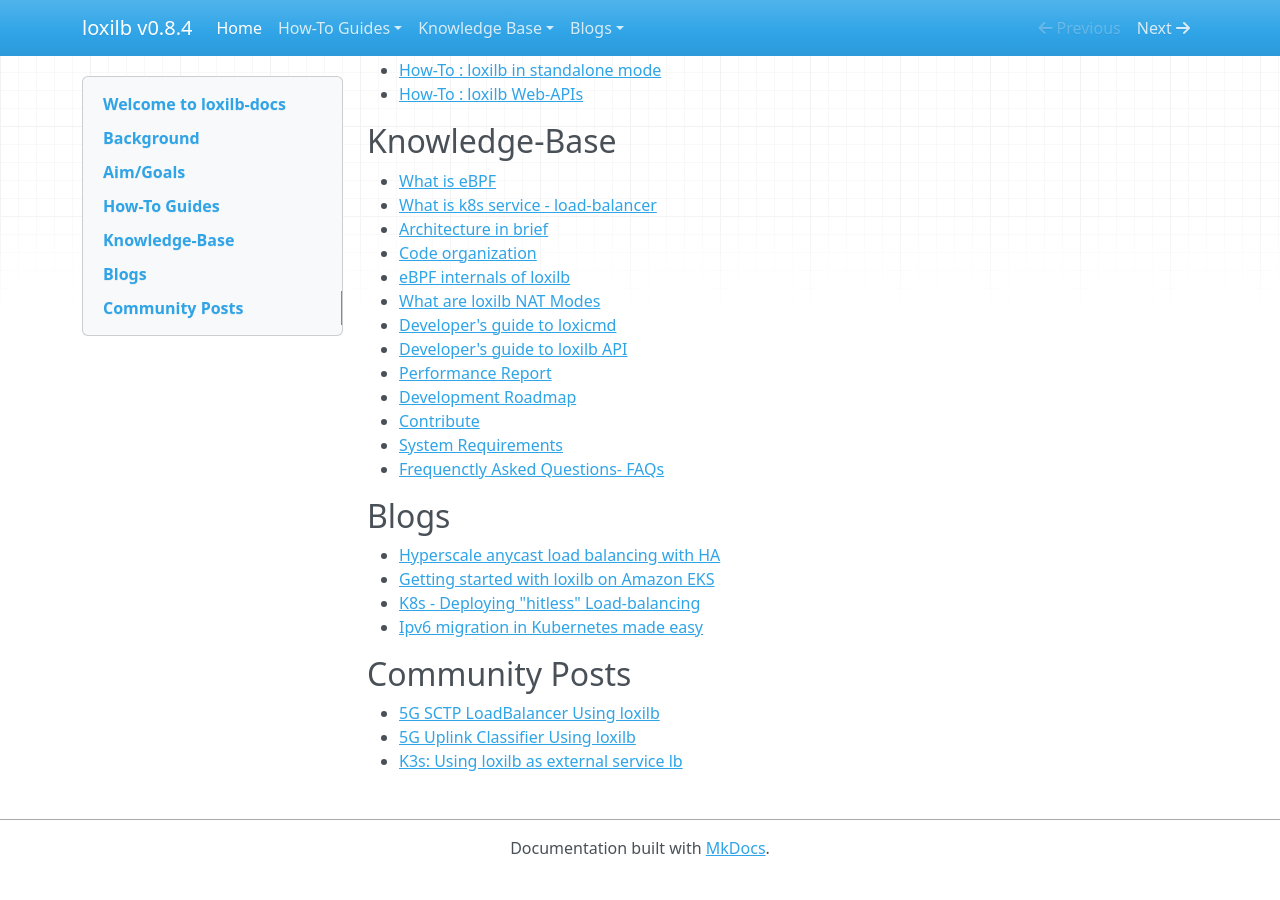
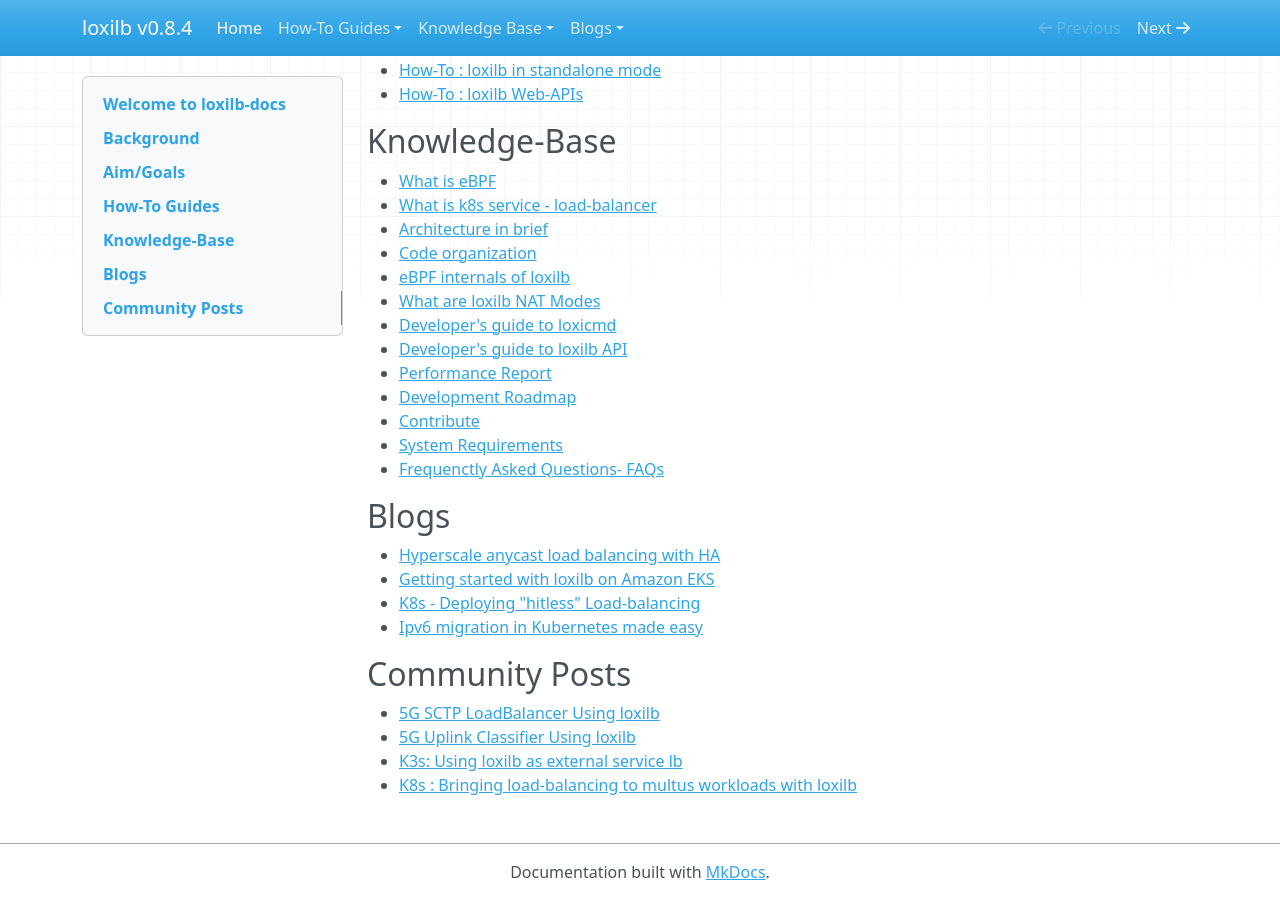
Before and after one commit to loxilb-io/loxilbdocs, an MkDocs documentation site: the page built from docs/index.md, in a window 1280 px wide and 900 px high, scrolled down 1592 px. Built offline with MkDocs 1.6.1, drawn with Linux system fonts in a browser that asks for light colours; nearby versions of some CDN libraries; before the commit the page ends 2468 px from its top, so only the background shows below that.

Commit message:
Update index.md

```diff
--- a/docs/index.md
+++ b/docs/index.md
@@ -74,3 +74,4 @@
 - [5G SCTP LoadBalancer Using loxilb](https://futuredon.medium.com/5g-sctp-loadbalancer-using-loxilb-b525198a9103)
 - [5G Uplink Classifier Using loxilb](https://futuredon.medium.com/5g-uplink-classifier-using-loxilb-7593a4d66f4c)
 - [K3s: Using loxilb as external service lb](https://cloudybytes.medium.com/k3s-using-loxilb-as-external-service-lb-2ea4ce61e159)
+- [K8s : Bringing load-balancing to multus workloads with loxilb](https://cloudybytes.medium.com/k8s-bringing-load-balancing-to-multus-workloads-with-loxilb-a0746f270abe)
```
